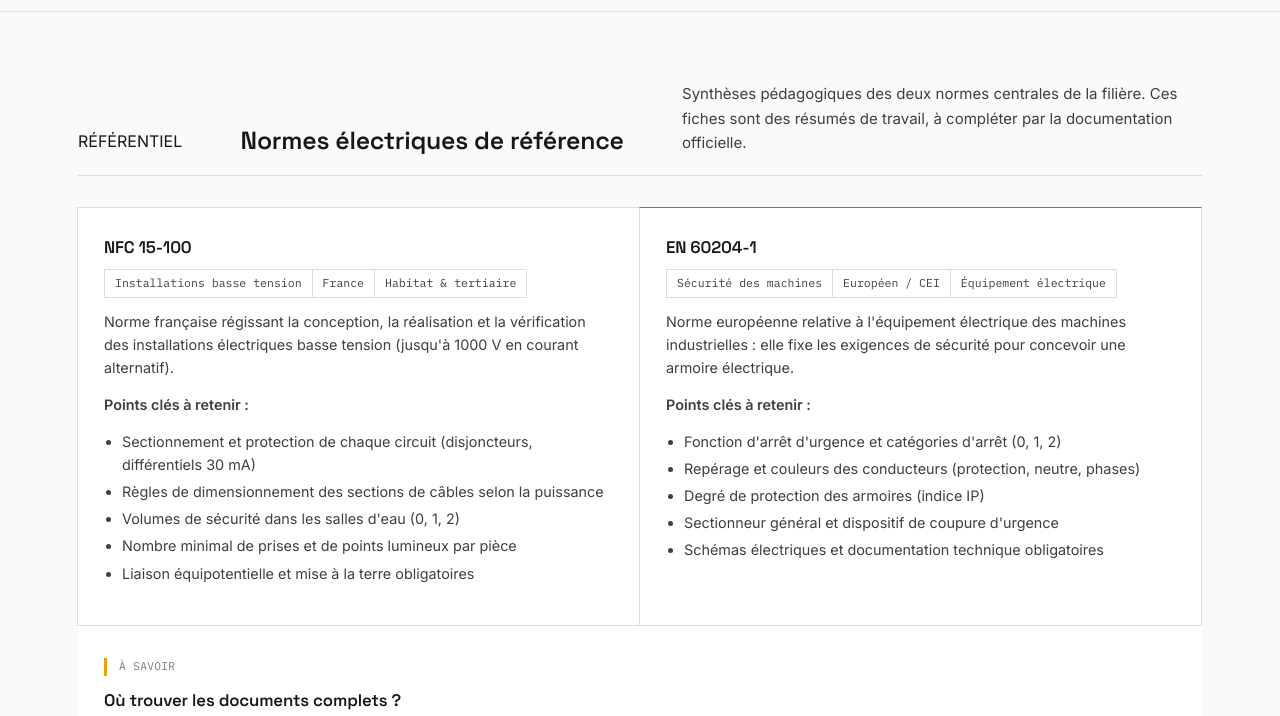
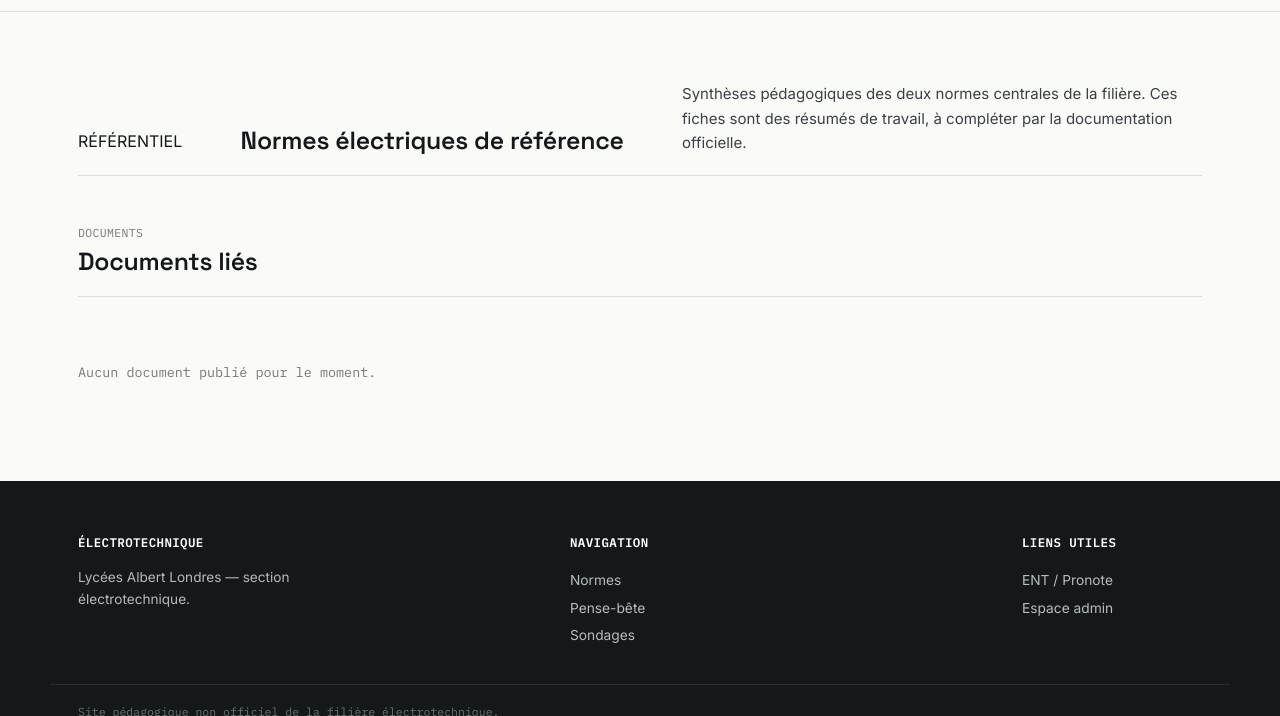
Before and after one commit to marctramecon957-ai/Electrotechnique, a plain HTML site: page normes.html in a window 1280 px wide. Shown: the part 61-777 px from the top of the page. Drawn offline with Linux system fonts and the light colour scheme.

Commit message:
Update normes.html

```diff
--- a/normes.html
+++ b/normes.html
@@ -39,53 +39,6 @@
       <div class="section-tag">RÉFÉRENTIEL</div>
       <h2>Normes électriques de référence</h2>
       <p>Synthèses pédagogiques des deux normes centrales de la filière. Ces fiches sont des résumés de travail, à compléter par la documentation officielle.</p>
-    </div>
-
-    <div class="grid grid-2">
-      <div class="card norme-card">
-        <h3>NFC 15-100</h3>
-        <div class="norme-meta">
-          <span>Installations basse tension</span>
-          <span>France</span>
-          <span>Habitat &amp; tertiaire</span>
-        </div>
-        <p>Norme française régissant la conception, la réalisation et la vérification des installations électriques basse tension (jusqu'à 1000 V en courant alternatif).</p>
-        <p><strong>Points clés à retenir :</strong></p>
-        <ul style="color:var(--text-soft);font-size:.9rem;">
-          <li>Sectionnement et protection de chaque circuit (disjoncteurs, différentiels 30 mA)</li>
-          <li>Règles de dimensionnement des sections de câbles selon la puissance</li>
-          <li>Volumes de sécurité dans les salles d'eau (0, 1, 2)</li>
-          <li>Nombre minimal de prises et de points lumineux par pièce</li>
-          <li>Liaison équipotentielle et mise à la terre obligatoires</li>
-        </ul>
-      </div>
-
-      <div class="card norme-card bleu">
-        <h3>EN 60204-1</h3>
-        <div class="norme-meta">
-          <span>Sécurité des machines</span>
-          <span>Européen / CEI</span>
-          <span>Équipement électrique</span>
-        </div>
-        <p>Norme européenne relative à l'équipement électrique des machines industrielles : elle fixe les exigences de sécurité pour concevoir une armoire électrique.</p>
-        <p><strong>Points clés à retenir :</strong></p>
-        <ul style="color:var(--text-soft);font-size:.9rem;">
-          <li>Fonction d'arrêt d'urgence et catégories d'arrêt (0, 1, 2)</li>
-          <li>Repérage et couleurs des conducteurs (protection, neutre, phases)</li>
-          <li>Degré de protection des armoires (indice IP)</li>
-          <li>Sectionneur général et dispositif de coupure d'urgence</li>
-          <li>Schémas électriques et documentation technique obligatoires</li>
-        </ul>
-      </div>
-    </div>
-
-    <div class="card" style="margin-top:0;">
-      <span class="tag jaune">À savoir</span>
-      <h3>Où trouver les documents complets ?</h3>
-      <p>Les normes officielles (NFC 15-100, EN 60204-1…) sont des documents payants protégés
-      par le droit d'auteur (AFNOR / CEI) : ce site ne peut pas héberger leur texte intégral.
-      L'équipe pédagogique publie ci-dessous des liens vers des supports internes ou vers les
-      sources officielles pour consultation/achat.</p>
     </div>
 
     <div class="section-head" style="margin-top:48px;">
```
